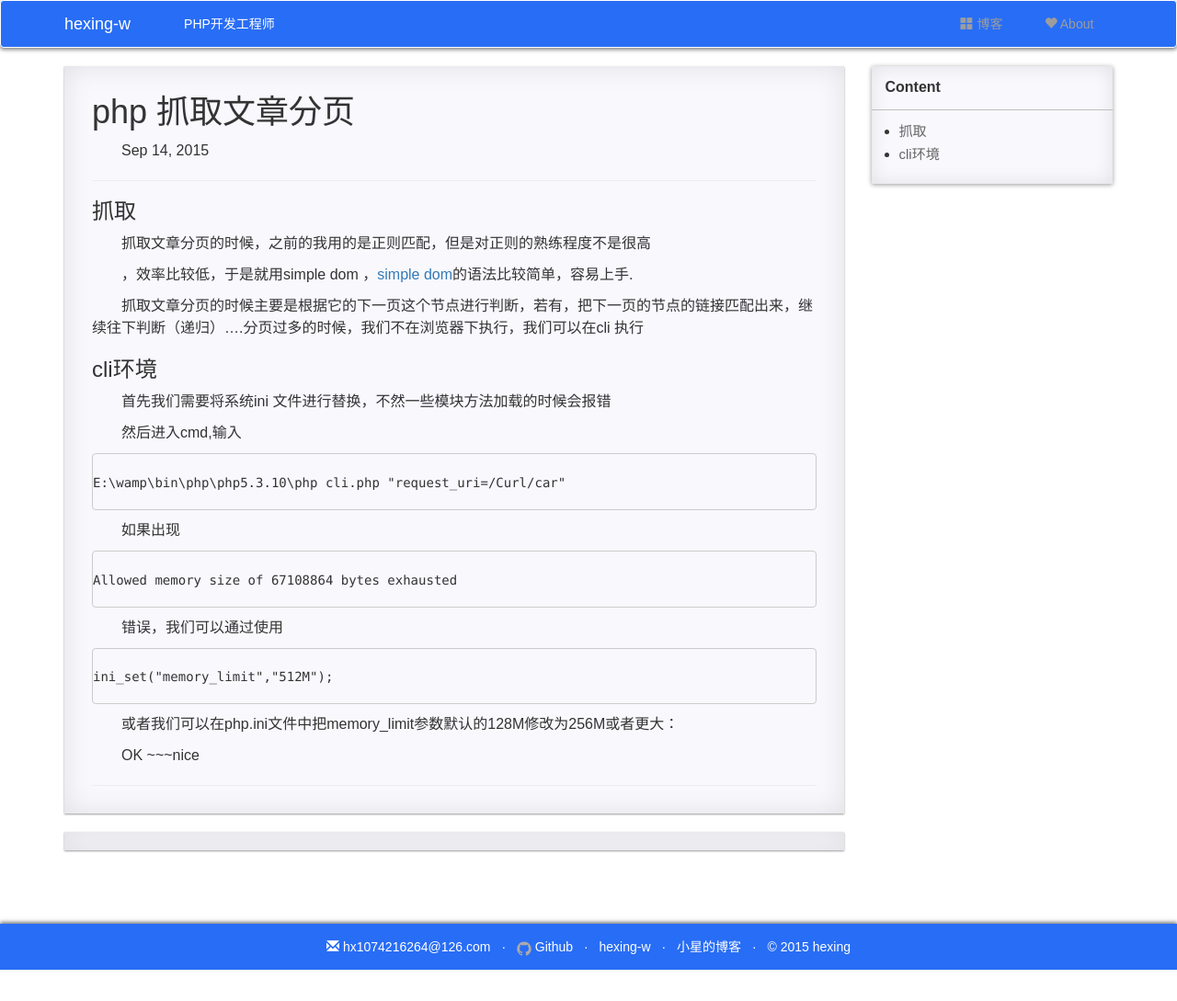
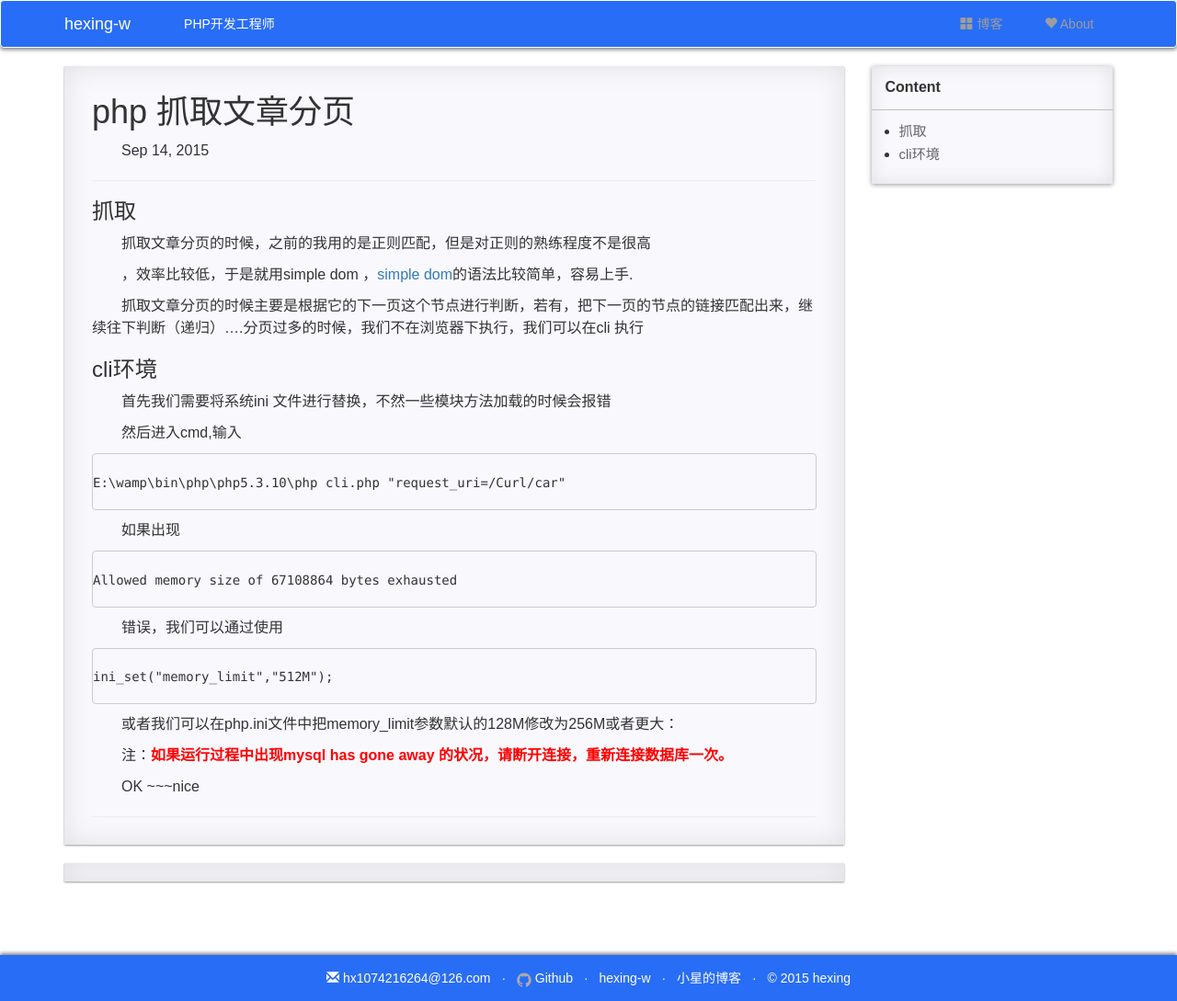
Before and after one commit to hexing-w/hexing-w.github.io, a Jekyll site: the page built from _posts/2015-09-07-抓取文章分页.md, in a window 1280 px wide. Shown: the whole page at 92% size. Built offline with Jekyll 4.4.1, drawn with Linux system fonts in a browser that asks for light colours; nearby versions of some CDN libraries; comment, search, counter and statistics services are not loaded; a style sheet for code colours, icons or effects is not loaded; before the commit the page ends 1055 px from its top, so only the background shows below that.

Commit message:
文章抓取页修改

```diff
--- a/_posts/2015-09-07-抓取文章分页.md
+++ b/_posts/2015-09-07-抓取文章分页.md
@@ -43,4 +43,7 @@ ini_set("memory_limit","512M");
 
 或者我们可以在php.ini文件中把memory_limit参数默认的128M修改为256M或者更大：
 
+
+注：<strong style="color:red;">如果运行过程中出现mysql has gone away 的状况，请断开连接，重新连接数据库一次。</strong>
+
 OK ~~~nice
```
